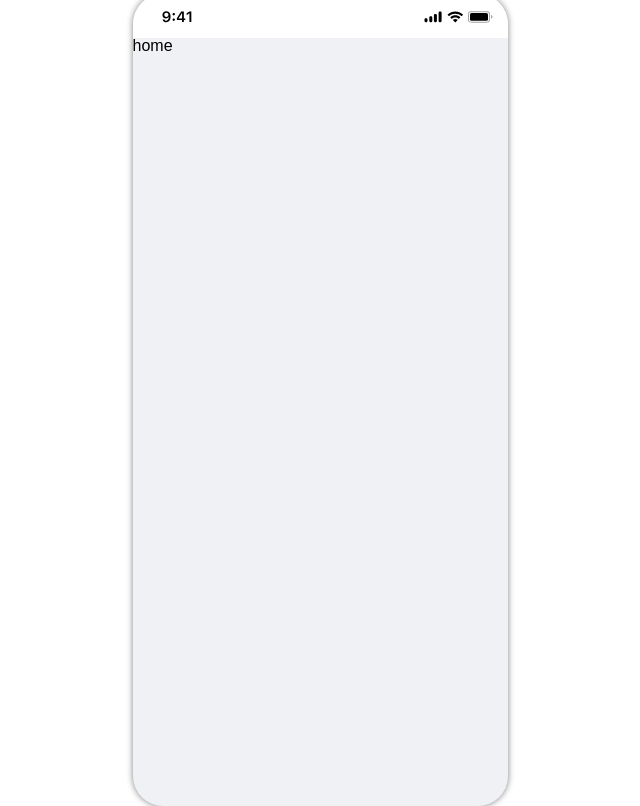
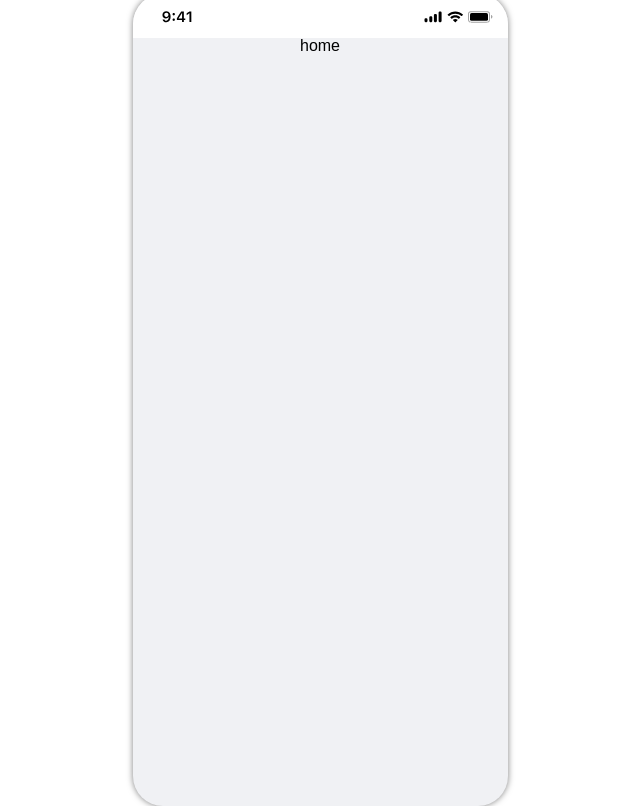
Before and after one commit to RanungPark/nyt-clone, a React (Create React App) app: page / in a window 1280 px wide. Shown: the whole page, without its empty margins (320-960 px from the left). Built offline with nearby package versions, Linux system fonts and the light colour scheme.

Commit message:
스타일 변화

```diff
--- a/src/App.tsx
+++ b/src/App.tsx
@@ -12,6 +12,10 @@ const Wapper = styled.div`
   background-color: ${props => props.theme.bgColor};
   box-shadow: 0px 0px 6px 0px rgba(0,0,0,0.5);
   overflow: hidden;
+  position: relative;
+  display: flex;
+  flex-direction: column;
+  align-items: center;
 `
 
 const App = () => {
```
